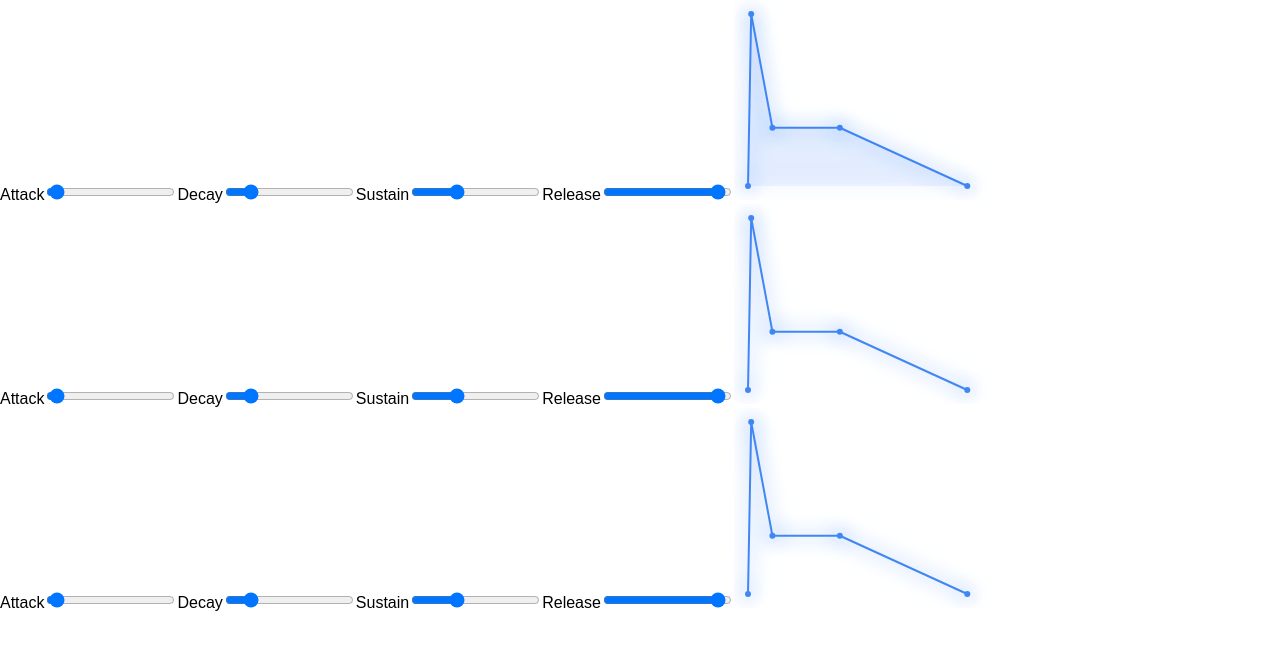
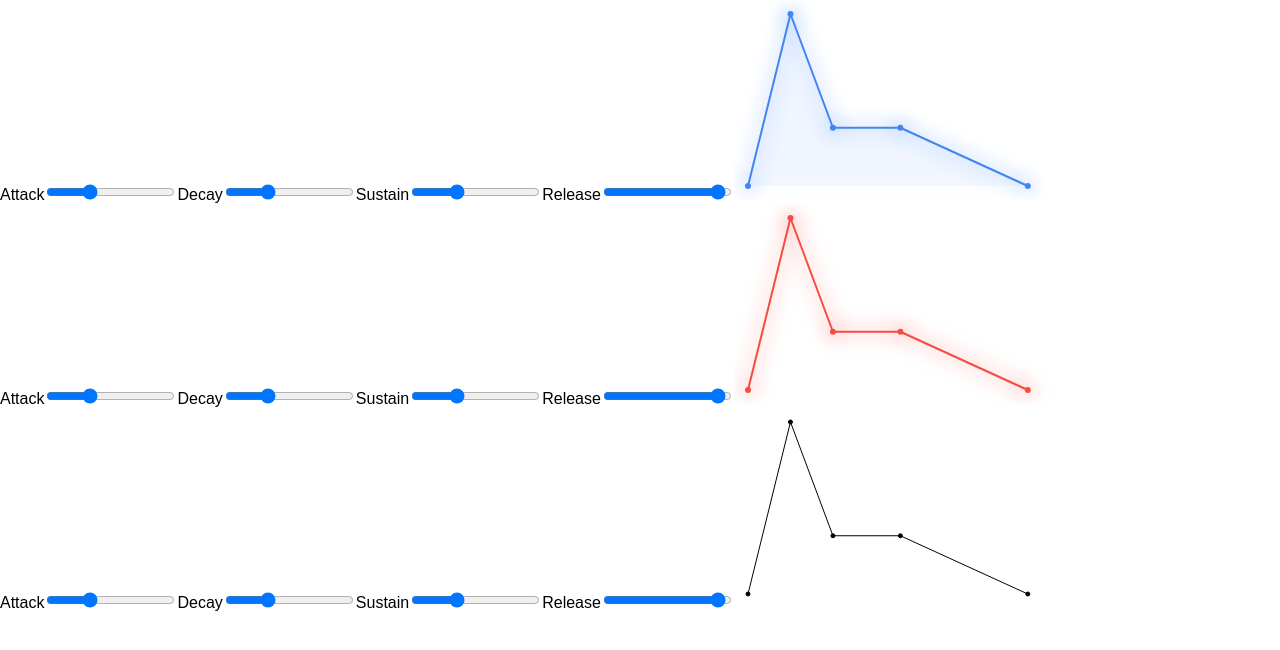
Before and after one commit to dlevs/fm-synth, a React (Create React App) app: page / in a window 1280 px wide. Shown: the top 650 px of the page. Built offline with nearby package versions, Linux system fonts and the light colour scheme.

Commit message:
Allow ADSR style to be defined in a function passed through props

```diff
--- a/src/App.js
+++ b/src/App.js
@@ -1,11 +1,35 @@
 import React, { Component, Fragment } from 'react';
 import InputADSR from './components/InputADSR';
+
+// TODO: Make a generic "padding" property to widget to allow us space for this blur
+const BLUR = 20;
+
+const createAdsrStyle = (color) => (ctx, { step, isActive }) => {
+  switch(step) {
+    case 'pre-draw-lines':
+      ctx.lineWidth = 2;
+      ctx.shadowBlur = BLUR;
+      ctx.strokeStyle = color;
+      ctx.fillStyle = color;
+      ctx.shadowColor = color;
+      break;
+
+    case 'pre-draw-points':
+      if (isActive) {
+        ctx.save();
+        ctx.globalAlpha = 0.04
+        ctx.fill()
+        ctx.restore();
+      }
+      break;
+  }
+}
 
 class App extends Component {
   state = {
     adsrParams: {
-      attack: 3,
-      decay: 20,
+      attack: 40,
+      decay: 40,
       sustain: 43,
       release: 120,
     },
@@ -24,8 +48,9 @@ class App extends Component {
   render() {
     return (
       <Fragment>
-        <InputADSR {...this.state.adsrParams} onChange={this.onAdsrChange} />
-        <InputADSR {...this.state.adsrParams} onChange={this.onAdsrChange} />
+        {/* TODO: Implement padding, pointRadius and pointRadiusActive */}
+        <InputADSR padding={BLUR / 2} setCanvasContext={createAdsrStyle('#4286f4')} {...this.state.adsrParams} onChange={this.onAdsrChange} />
+        <InputADSR padding={BLUR / 2} setCanvasContext={createAdsrStyle('#f44d41')} {...this.state.adsrParams} onChange={this.onAdsrChange} />
         <InputADSR {...this.state.adsrParams} onChange={this.onAdsrChange} />
       </Fragment>
     );
--- a/src/components/InputADSR.js
+++ b/src/components/InputADSR.js
@@ -106,24 +106,24 @@ export default class InputADSR extends Component {
     ]
   }
 
+  applyUserCanvasContext(props, state, step) {
+    if (props.setCanvasContext) {
+      props.setCanvasContext(this.ctx, {
+        isActive: state.activeInput || state.isMouseOver,
+        step
+      });
+    }
+  }
+
   updateCanvas = (props, state) => {
-    const { canvas } = this;
-    const ctx = canvas.getContext('2d');
+    const { ctx, canvas } = this;
+    const points = this.getCurrentCoordinates(props);
     const focusedPointIndex = this.getFocusedElemIndex(state);
-    // TODO: move these out to  a styling fn
-
-    ctx.lineJoin  = 'bevel';
-    ctx.lineWidth = 2;
-    ctx.fillStyle = '#4286f4';
-    ctx.strokeStyle = '#4286f4';
-    ctx.shadowBlur = BLUR;
-    ctx.shadowColor = '#4286f4';
-
 
     clearCanvas(ctx);
+    ctx.lineJoin  = 'bevel';
 
-    const points = this.getCurrentCoordinates(props);
-
+    this.applyUserCanvasContext(props, state, 'pre-draw-lines');
     ctx.beginPath();
     points.forEach(([x, y], i) => {
       if (i === 0) {
@@ -134,14 +134,7 @@ export default class InputADSR extends Component {
     });
     ctx.stroke();
 
-    // TODO: make this an external fn for on active/ hover
-    if (state.activeInput || state.isMouseOver) {
-      ctx.save();
-      ctx.globalAlpha = 0.08
-      ctx.fill()
-      ctx.restore();
-    }
-
+    this.applyUserCanvasContext(props, state, 'pre-draw-points');
     points.forEach(([x, y], i) => {
       const radius = i === focusedPointIndex
         ? POINT_RADIUS_ACTIVE
@@ -187,13 +180,21 @@ export default class InputADSR extends Component {
 
   getPointIndexMap() {
   	return [
+      // First point on the canvas is not interactive, so it should be undefined
       undefined,
       ...params.map(({ name }) => this[name]),
     ]
   }
 
   componentDidMount() {
+    this.ctx = this.canvas.getContext('2d');
     this.updateCanvas(this.props, this.state);
+    document.addEventListener('mouseup', this.onDocumentMouseUp)
+  }
+
+  componentWillUnmount() {
+    // TODO: Look for an npm package that will handle event definition + teardown do reduce this duplication
+    document.removeEventListener('mouseup', this.onDocumentMouseUp)
   }
 
   componentWillUpdate(props, state) {
@@ -205,7 +206,7 @@ export default class InputADSR extends Component {
     event.preventDefault();
   }
 
-  onMouseUp = () => {
+  onDocumentMouseUp = () => {
     this.setState({ isMouseDown: false });
   }
 
@@ -254,7 +255,6 @@ export default class InputADSR extends Component {
           className={classnames(adsrCanvas, {[adsrCanvasGrabbing]: isMouseDown})}
           onMouseMove={this.onCanvasMouseMove}
           onMouseDown={this.onMouseDown}
-          onMouseUp={this.onMouseUp}
         />
       </div>
     )
```
